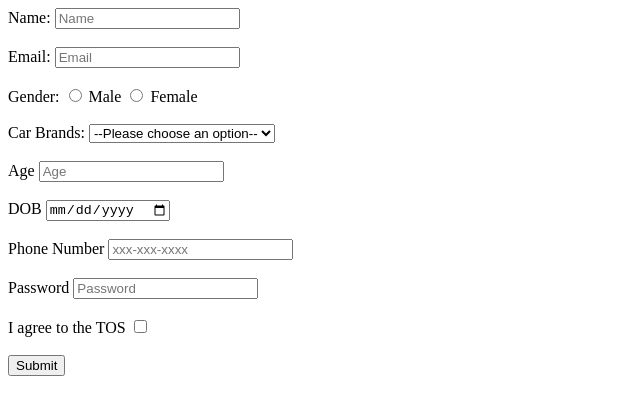
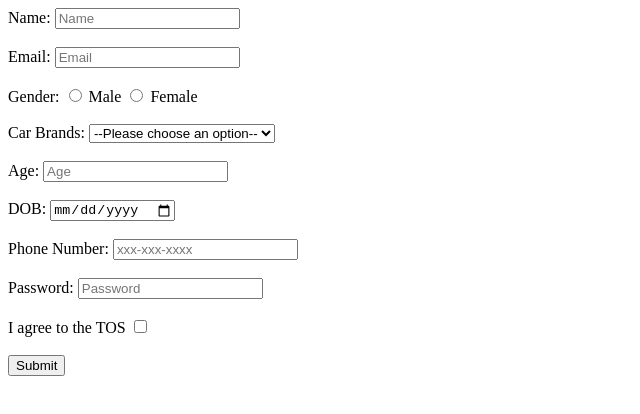
Before and after one commit to acciojob/signup-form-car-tarun8053, a website: page main.html in a window 1280 px wide. Shown: the full height of the page, 0-640 px from the left. Drawn offline with Linux system fonts and the light colour scheme.

Commit message:
created a submission

```diff
--- a/main.html
+++ b/main.html
@@ -1,26 +1,28 @@
 <!DOCTYPE html>
+<html lang="en">
+<head>
+    <meta charset="UTF-8">
+    <meta name="viewport" content="width=device-width, initial-scale=1.0">
+    <title>Signup Form</title>
+</head>
+<body>
 
-<html>
+    <form method="post">
+        <!-- Name -->
+        <label for="name">Name:</label>
+        <input type="text" id="name" name="name" placeholder="Name" required><br><br>
 
-<head>
-	<link rel="stylesheet" href="styles.css">
-</head>
+        <!-- Email -->
+        <label for="email">Email:</label>
+        <input type="email" id="email" name="email" placeholder="Email" required><br><br>
 
-<body>
-	<!-- the entire body must be written by student -->
-	<lable for="name">Name:</lable>
-	<input type="text" id="name" placeholder="Name" required>
-	<br><br>
-	<lable for="email">Email:</lable>
-	<input type="email" id="email" placeholder="Email" required>
-	<br><br>
-	<lable>Gender:</lable>
-	<input type="radio" id="gender_m" name="gender" required>
-	<lable for="gender_m">Male</lable>
-	<input type="radio" id="gender_f" name="gender" required>
-	<lable for="gender_m">Female</lable>
-	<br><br>
-	<label for="cars">Car Brands:</label>
+        <!-- Gender -->
+        <label for="gender_m">Gender:</label>
+        <input type="radio" id="gender_m" name="gender" required> Male
+        <input type="radio" id="gender_f" name="gender" required> Female<br><br>
+
+        <!-- Car Brands -->
+        <label for="cars">Car Brands:</label>
         <select id="cars" name="cars" required>
             <option value="">--Please choose an option--</option>
             <option value="BMW">BMW</option>
@@ -29,27 +31,29 @@
             <option value="Ford">Ford</option>
         </select><br><br>
 
-	<label for="age">Age</label>
-	<input type="number" id="age" placeholder="Age" required>
-	<br><br>
-	<label for="dob">DOB</label>
-	<input type="date" id="dob" required>
-	<br><br>
-	<lable for="tel">Phone Number</lable>
-	<input type="tel" id="tel" placeholder="xxx-xxx-xxxx">
-	<br><br>
-	<lable for="password">Password</lable>
-	<input type="password" id="password" placeholder="Password" required>
-	<br><br>
-	<lable for="tos">I agree to the TOS</lable>
-	<input type="checkbox" id="tos" required>
-	<br><br>
-	<button type="submit">Submit</button>
+        <!-- Age -->
+        <label for="age">Age:</label>
+        <input type="number" id="age" name="age" placeholder="Age" required><br><br>
 
+        <!-- DOB -->
+        <label for="dob">DOB:</label>
+        <input type="date" id="dob" name="dob" required><br><br>
 
-    <script type="text/javascript" src="./script.js">
-</script>
+        <!-- Phone Number -->
+        <label for="tel">Phone Number:</label>
+        <input type="tel" id="tel" name="tel" placeholder="xxx-xxx-xxxx"><br><br>
+
+        <!-- Password -->
+        <label for="password">Password:</label>
+        <input type="password" id="password" name="password" placeholder="Password" required><br><br>
+
+        <!-- TOS Checkbox -->
+        <label for="tos">I agree to the TOS</label>
+        <input type="checkbox" id="tos" name="tos" required><br><br>
+
+        <!-- Submit Button -->
+        <button type="submit">Submit</button>
+    </form>
 
 </body>
-
 </html>
```
